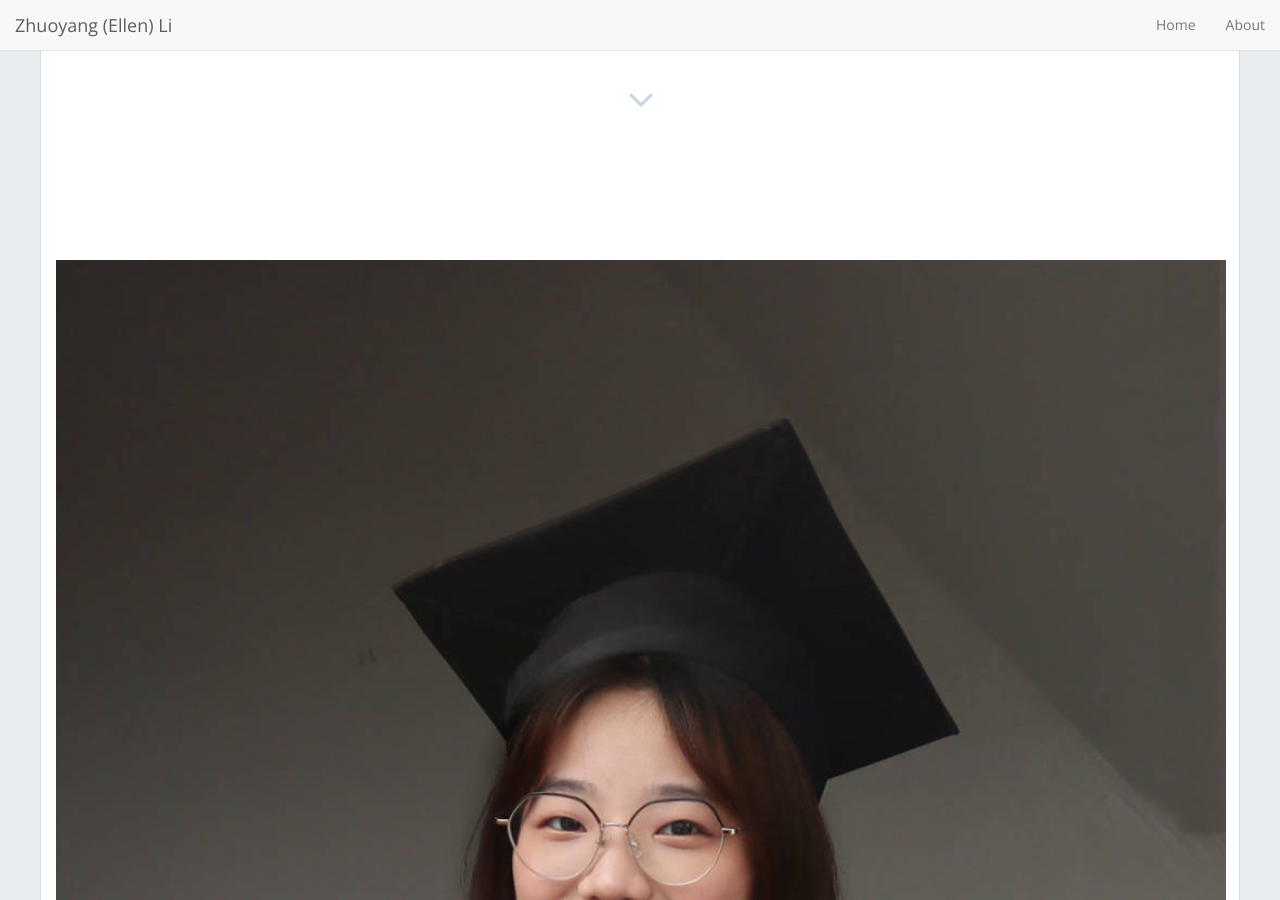
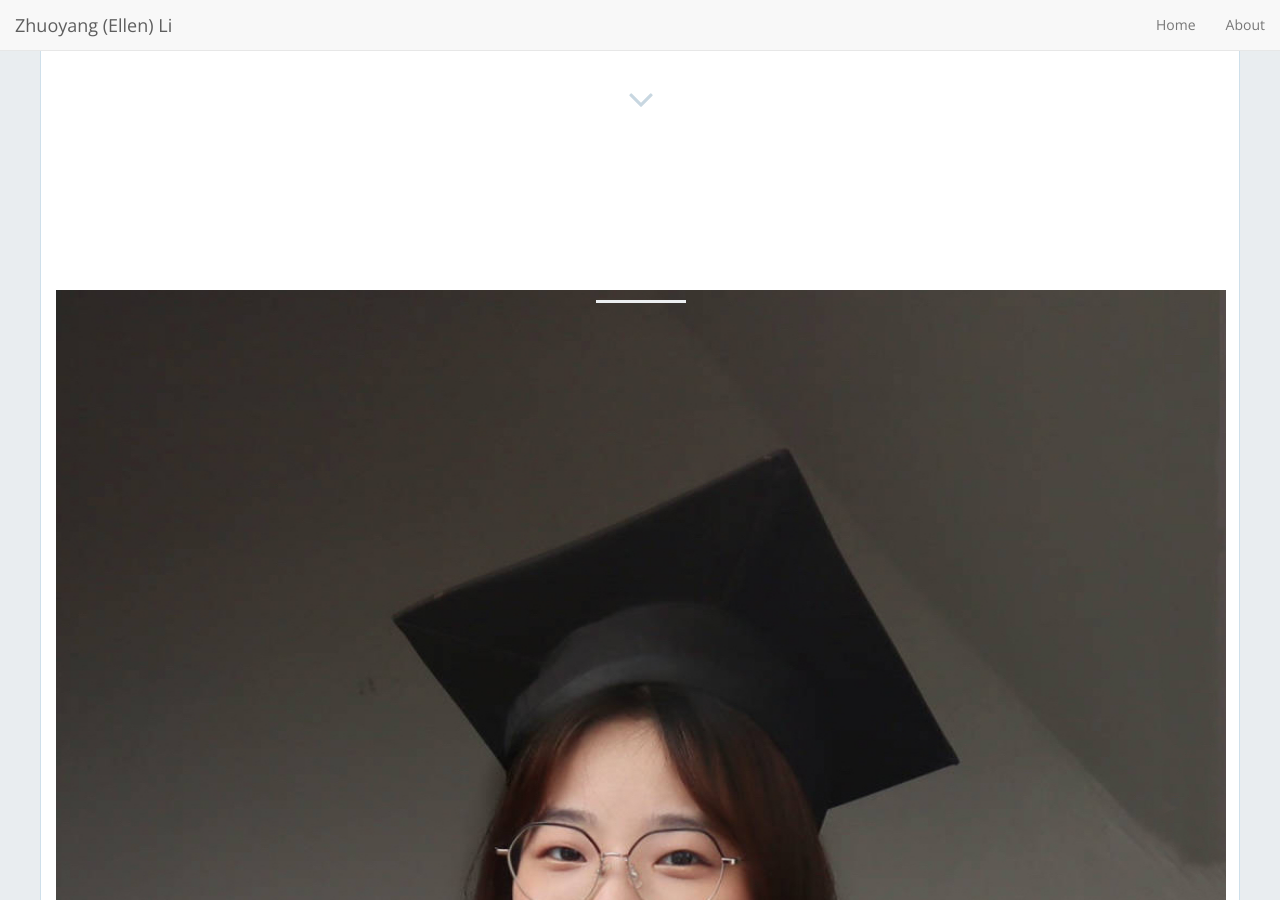
Before and after one commit to jamigibbs/phantom, a Jekyll site: the page built from index.html, in a window 1280 px wide and 900 px high, scrolled down 558 px. Built offline with Jekyll 4.4.1, drawn with Linux system fonts in a browser that asks for light colours; nearby versions of some CDN libraries; the list of posts is cut into pages by our own code.

Commit message:
Update home.html

```diff
--- a/_layouts/home.html
+++ b/_layouts/home.html
@@ -4,10 +4,6 @@
 
     <main id="portfolio">
       <div class="container">
-    <picture style="width: 200 px; height: 200 px;">
-        <source srcset="/img/posts/IMG_0440.JPG" media="(orientation: portrait)" />
-        <img src="/img/posts/IMG_0440.JPG" alt="profile" />
-    </picture>
         <div class="row">
           <div class="col-md-12">
 
@@ -16,6 +12,10 @@
             {% endif %}
             {% if site.section_subtitle != '' %}
             <p class="section-subtitle text-center">{{ site.section_subtitle }}</p>
+                  <picture style="width: 200 px; height: 200 px;">
+        <source srcset="/img/posts/IMG_0440.JPG" media="(orientation: portrait)" />
+        <img src="/img/posts/IMG_0440.JPG" alt="profile" />
+    </picture>
             {% endif %}
 
             <div class="break"></div>
```
